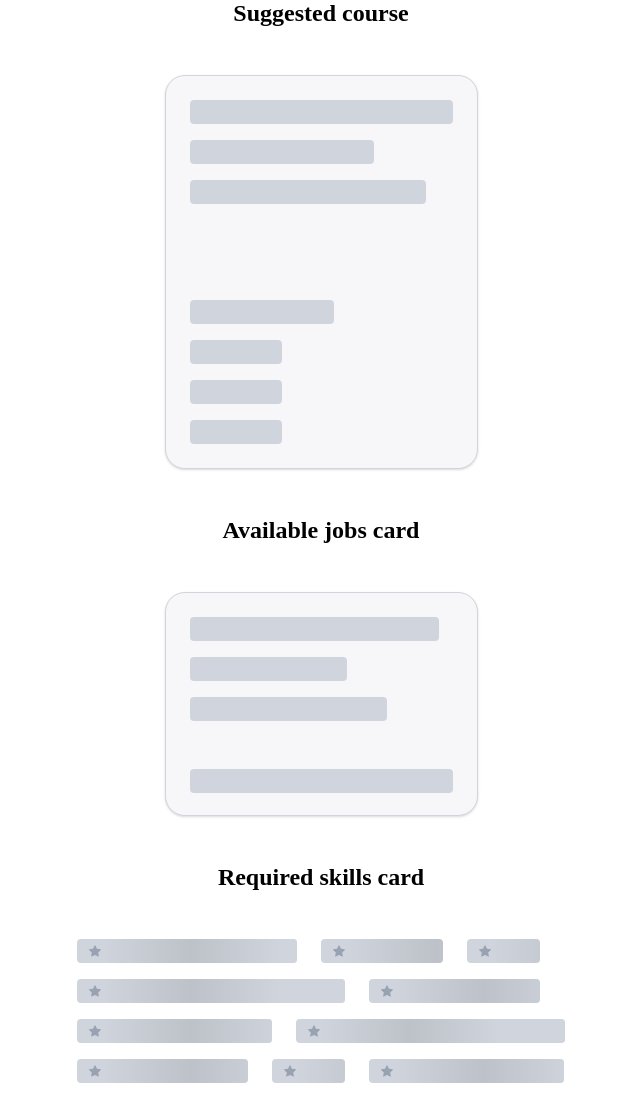
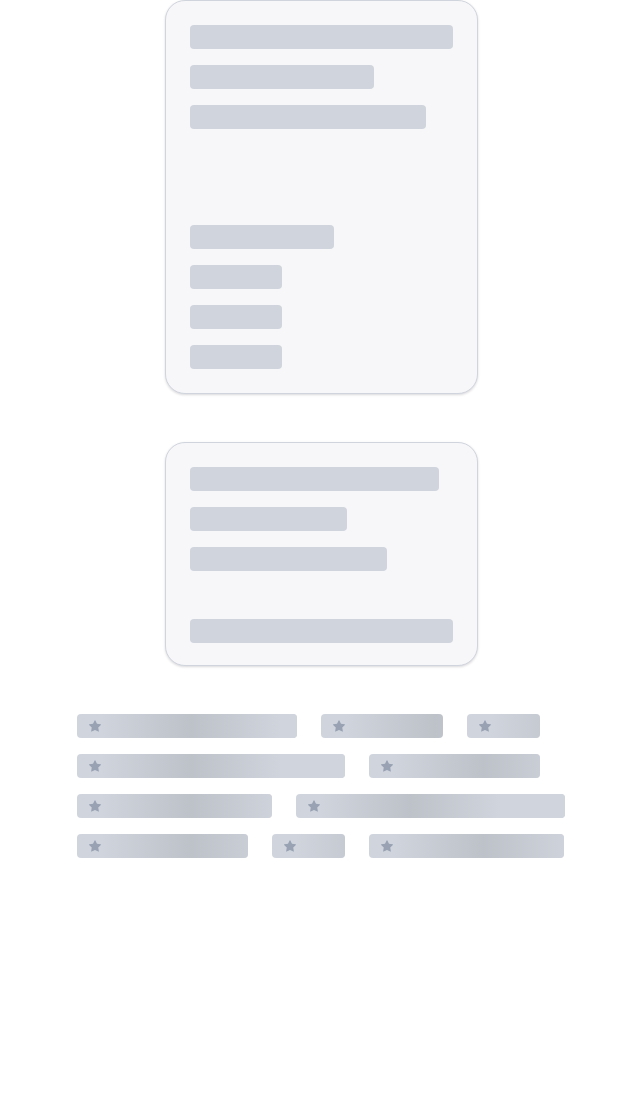
Before and after one commit to samoooop/loading-skeleton, a plain HTML site: page index.html in a window 1280 px wide. Shown: the whole page, without its empty margins (319-959 px from the left). After the commit the page ends 874 px from the top, so only its background shows below. Drawn offline with Linux system fonts and the light colour scheme; files whose address does not match are found by name.

Commit message:
remove heading

```diff
--- a/index.html
+++ b/index.html
@@ -5,8 +5,6 @@
     <link rel="stylesheet" href="main.css" />
   </head>
   <body>
-    <!-- Suggested courses -->
-    <h2>Suggested course</h2>
     <div class="suggested-courses-card">
       <div class="description">
         <div class="line line-1-1"></div>
@@ -21,7 +19,6 @@
         <div class="line line-4-2"></div>
       </div>
     </div>
-    <h2>Available jobs card</h2>
     <div class="available-job-card">
       <div class="description">
         <div class="line line-1-1"></div>
@@ -33,7 +30,6 @@
         <div class="line line-1-2"></div>
       </div>
     </div>
-    <h2>Required skills card</h2>
     <div class="required-skills-card">
       <div class="skill">
         <div class="skill skill-1">
```
